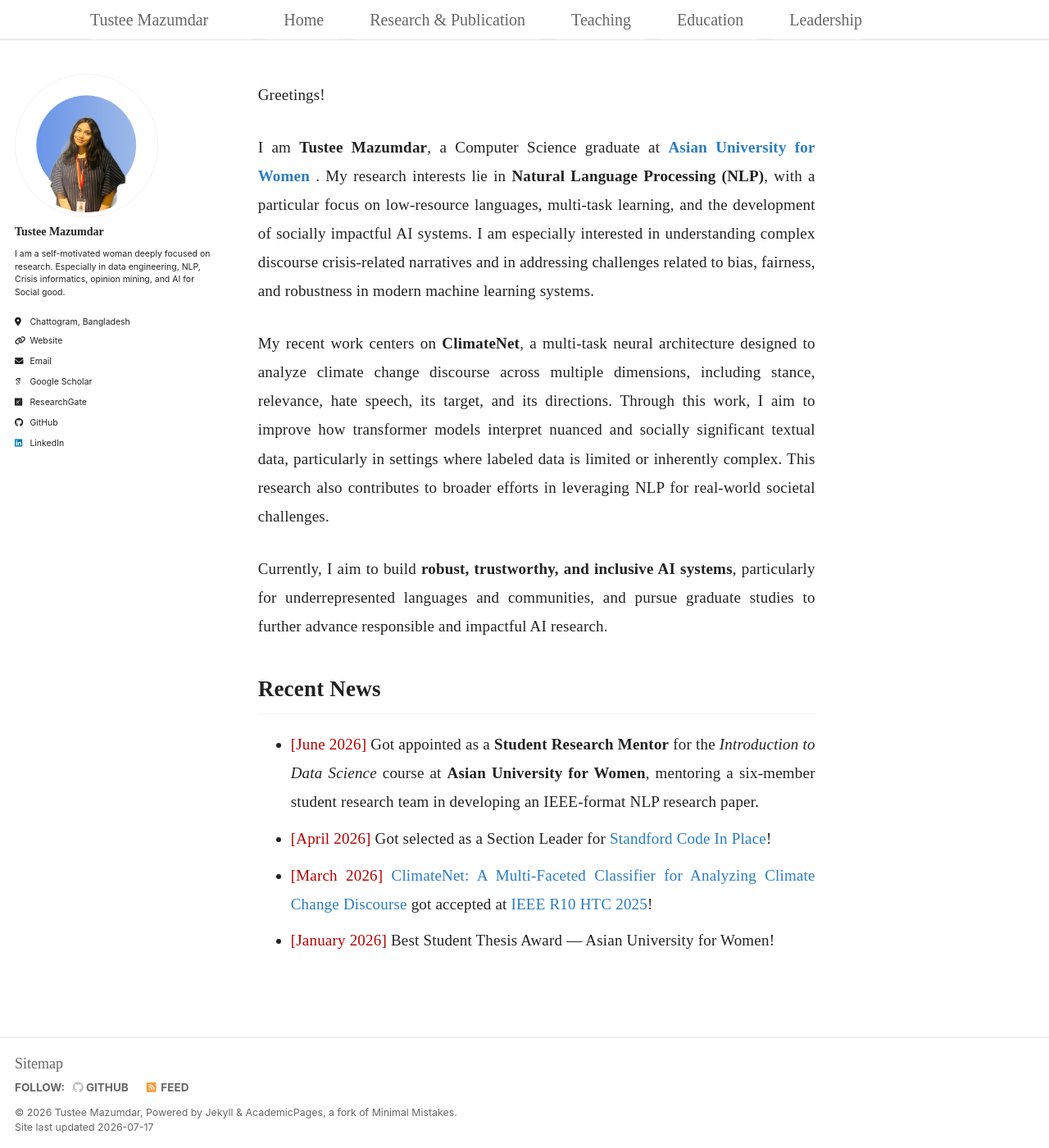
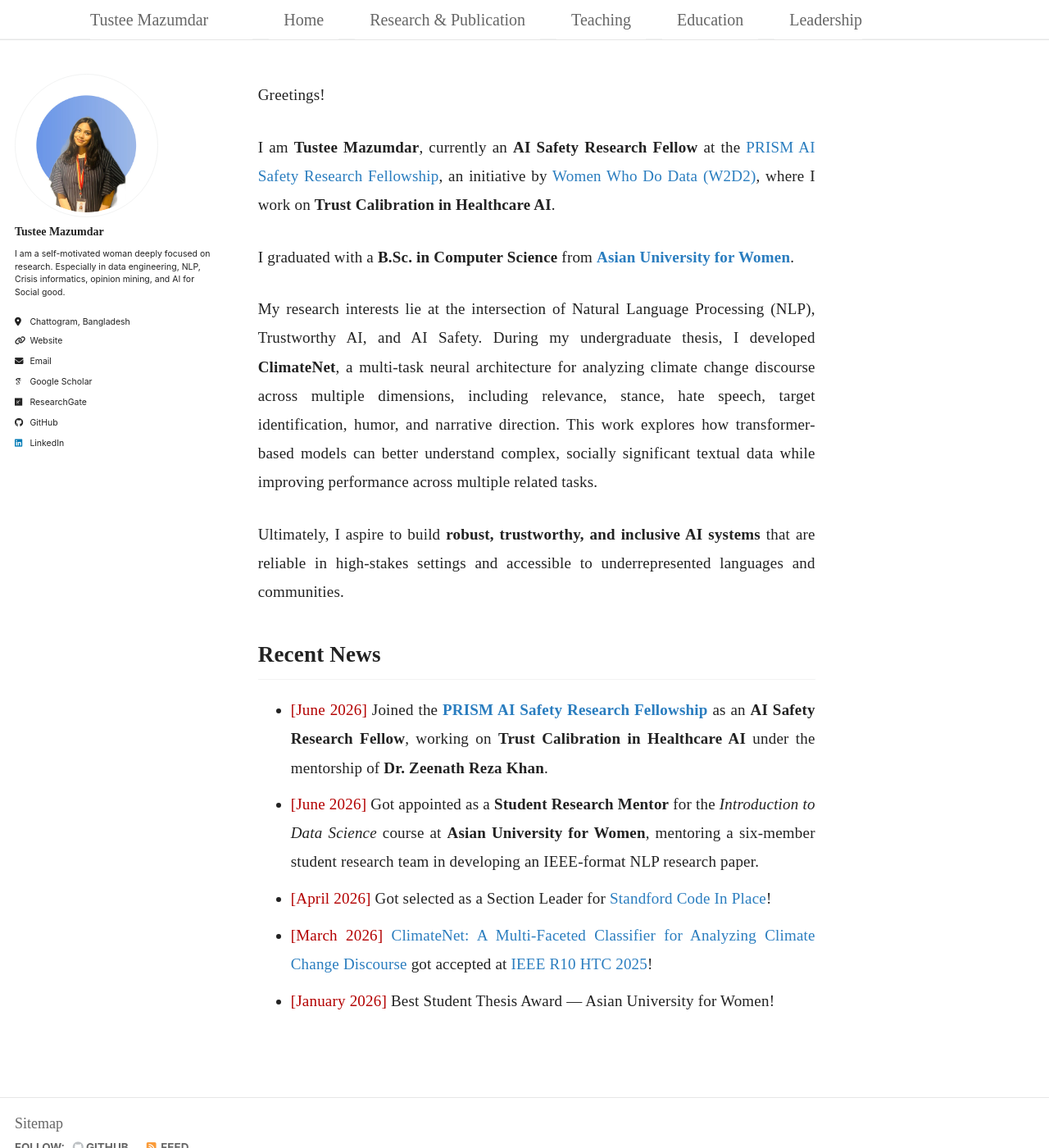
Before and after one commit to TusteeMazumdar/TusteeMazumdar.github.io, a Jekyll site: the page built from _pages/about.md, in a window 1280 px wide and 1400 px high. Shown: the whole window at 82% size. Built offline with Jekyll 4.4.1, drawn with Linux system fonts in a browser that asks for light colours; some web fonts are replaced; a script bundle is joined from its source files by our own code; library files that are not in the unit come from our copies.

Commit message:
Update about.md

```diff
--- a/_pages/about.md
+++ b/_pages/about.md
@@ -9,13 +9,18 @@ redirect_from:
 
 Greetings!
 
-I am **Tustee Mazumdar**, a Computer Science graduate at [**Asian University for Women** ](https://asian-university.org/). My research interests lie in **Natural Language Processing (NLP)**, with a particular focus on low-resource languages, multi-task learning, and the development of socially impactful AI systems. I am especially interested in understanding complex discourse crisis-related narratives and in addressing challenges related to bias, fairness, and robustness in modern machine learning systems.
+I am **Tustee Mazumdar**, currently an **AI Safety Research Fellow** at the [PRISM AI Safety Research Fellowship](https://prism-research.org/), an initiative by [Women Who Do Data (W2D2)](https://www.womenwhodata.org/), where I work on **Trust Calibration in Healthcare AI**.
 
-My recent work centers on **ClimateNet**, a multi-task neural architecture designed to analyze climate change discourse across multiple dimensions, including stance, relevance,  hate speech, its target, and its directions. Through this work, I aim to improve how transformer models interpret nuanced and socially significant textual data, particularly in settings where labeled data is limited or inherently complex. This research also contributes to broader efforts in leveraging NLP for real-world societal challenges.
+I graduated with a **B.Sc. in Computer Science** from [**Asian University for Women**](https://asian-university.org/).
 
-Currently, I aim to build **robust, trustworthy, and inclusive AI systems**, particularly for underrepresented languages and communities, and pursue graduate studies to further advance responsible and impactful AI research.
+My research interests lie at the intersection of Natural Language Processing (NLP), Trustworthy AI, and AI Safety. During my undergraduate thesis, I developed **ClimateNet**, a multi-task neural architecture for analyzing climate change discourse across multiple dimensions, including relevance, stance, hate speech, target identification, humor, and narrative direction. This work explores how transformer-based models can better understand complex, socially significant textual data while improving performance across multiple related tasks.
+
+Ultimately, I aspire to build **robust, trustworthy, and inclusive AI systems** that are reliable in high-stakes settings and accessible to underrepresented languages and communities.
+
 
 ## Recent News
+- <span style="color:#b30000;">[June 2026]</span>
+  Joined the **[PRISM AI Safety Research Fellowship](https://prism-research.org/)** as an **AI Safety Research Fellow**, working on **Trust Calibration in Healthcare AI** under the mentorship of **Dr. Zeenath Reza Khan**.
 - <span style="color:#b30000;">[June 2026]</span>
 Got appointed as a **Student Research Mentor** for the *Introduction to Data Science* course at **Asian University for Women**, mentoring a six-member student research team in developing an IEEE-format NLP research paper.
 - <span style="color:#b30000;">[April 2026]</span>
```
